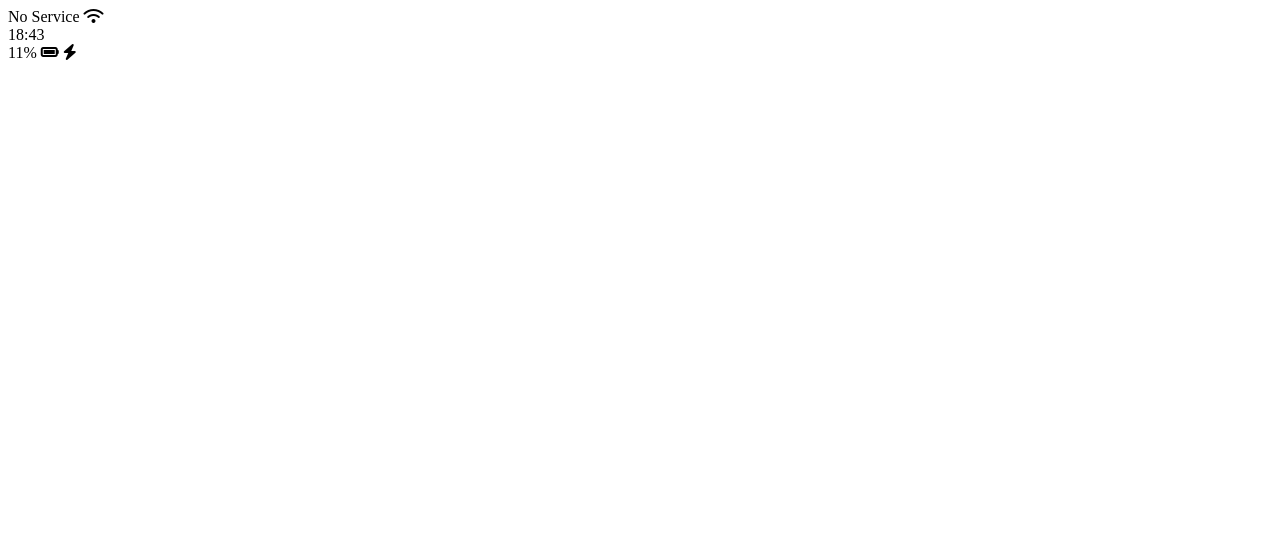
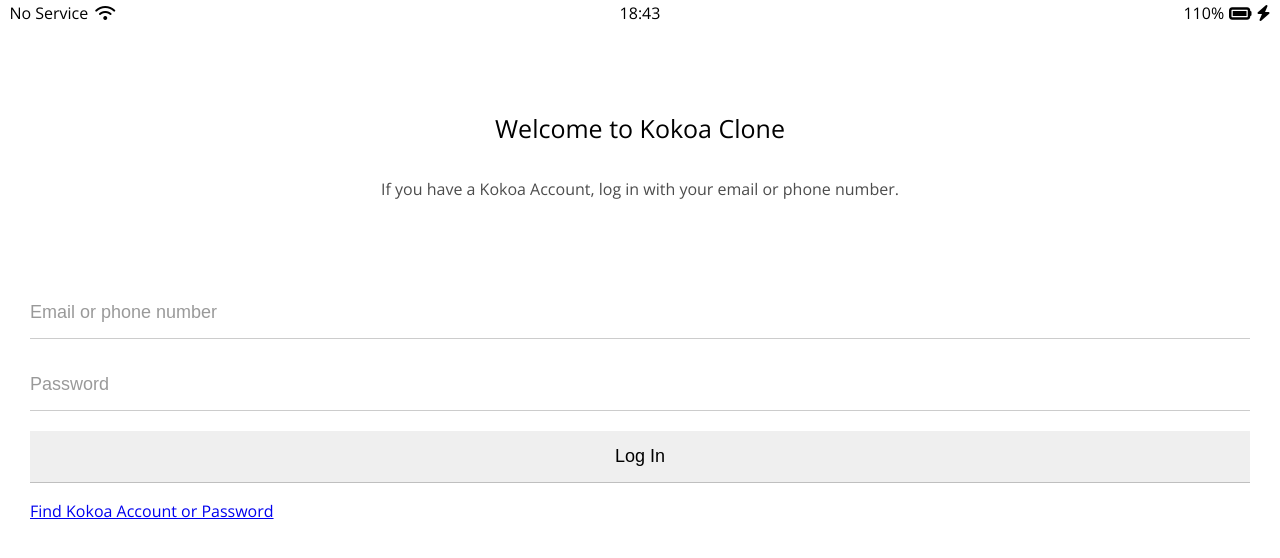
Before and after one commit to junghyuntaek/kokoa-clone-2021, a plain HTML site: page index.html in a window 1280 px wide. Drawn offline with nearby package versions, Linux system fonts and the light colour scheme.

Commit message:
make 02.png

```diff
--- /dev/null
+++ b/css/reset.css
@@ -0,0 +1,128 @@
+html,
+body,
+div,
+span,
+applet,
+object,
+iframe,
+h1,
+h2,
+h3,
+h4,
+h5,
+h6,
+p,
+blockquote,
+pre,
+a,
+abbr,
+acronym,
+address,
+big,
+cite,
+code,
+del,
+dfn,
+em,
+img,
+ins,
+kbd,
+q,
+s,
+samp,
+small,
+strike,
+strong,
+sub,
+sup,
+tt,
+var,
+b,
+u,
+i,
+center,
+dl,
+dt,
+dd,
+ol,
+ul,
+li,
+fieldset,
+form,
+label,
+legend,
+table,
+caption,
+tbody,
+tfoot,
+thead,
+tr,
+th,
+td,
+article,
+aside,
+canvas,
+details,
+embed,
+figure,
+figcaption,
+footer,
+header,
+hgroup,
+menu,
+nav,
+output,
+ruby,
+section,
+summary,
+time,
+mark,
+audio,
+video {
+  margin: 0;
+  padding: 0;
+  border: 0;
+  font-size: 100%;
+  font: inherit;
+  vertical-align: baseline;
+}
+/* HTML5 display-role reset for older browsers */
+article,
+aside,
+details,
+figcaption,
+figure,
+footer,
+header,
+hgroup,
+menu,
+nav,
+section {
+  display: block;
+}
+body {
+  line-height: 1;
+}
+ol,
+ul {
+  list-style: none;
+}
+blockquote,
+q {
+  quotes: none;
+}
+blockquote:before,
+blockquote:after,
+q:before,
+q:after {
+  content: "";
+  content: none;
+}
+table {
+  border-collapse: collapse;
+  border-spacing: 0;
+}
+
+input:focus {
+  outline: none;
+}
--- /dev/null
+++ b/css/status-bar.css
@@ -0,0 +1,23 @@
+.status-bar {
+  display: flex;
+  justify-content: center;
+  padding: 5px 3px;
+}
+.status-bar__column {
+  width: 33%;
+}
+.status-bar__column:first-child span {
+  margin-right: 3px;
+}
+.status-bar__column:nth-child(2) {
+  display: flex;
+  justify-content: center;
+}
+.status-bar__column:last-child {
+  display: flex;
+  justify-content: flex-end;
+  align-items: center;
+}
+.status-bar__column .fa-battery-full {
+  margin: 0px 5px;
+}
--- /dev/null
+++ b/css/styles.css
@@ -0,0 +1,47 @@
+@import url("https://fonts.googleapis.com/css2?family=Open+Sans:wght@400;600&display=swap");
+@import "reset.css";
+@import "variables.css";
+@import "status-bar.css";
+
+body {
+  font-family: "Open Sans", sans-serif;
+}
+
+.welcome-header {
+  margin: 90px 0;
+  text-align: center;
+  display: flex;
+  flex-direction: column;
+  align-items: center;
+}
+.welcome-header__title {
+  margin-bottom: 40px;
+  font-size: 25px;
+}
+.welcome-header__text {
+  width: 60%;
+  opacity: 0.7;
+}
+
+#login-form {
+  display: flex;
+  flex-direction: column;
+  margin: 0 30px;
+}
+
+#login-form input {
+  border: none;
+  padding: 15px 0;
+  margin-bottom: 20px;
+  font-size: 18px;
+  border-bottom: 1px solid rgba(0, 0, 0, 0.2);
+  transition: border-color 0.3s ease-in-out;
+}
+
+#login-form input::placeholder {
+  color: rgba(0, 0, 0, 0.4);
+}
+
+#login-form input:focus {
+  border-color: var(--yellow);
+}
--- /dev/null
+++ b/css/variables.css
@@ -0,0 +1,3 @@
+:root {
+  --yellow: #fae100;
+}
--- a/index.html
+++ b/index.html
@@ -1,13 +1,14 @@
 <!DOCTYPE html>
 <html lang="en">
 <head>
+  <link rel="stylesheet" href="css/styles.css">
   <meta charset="UTF-8">
   <meta http-equiv="X-UA-Compatible" content="IE=edge">
   <meta name="viewport" content="width=device-width, initial-scale=1.0">
-  <title>Welcome to Kokoa Talk</title>
+  <title>Welcome to Kokoa Clone</title>
 </head>
 <body>
-  <div id="status-bar">
+  <div class="status-bar">
     <div class="status-bar__column">
       <span>No Service</span>
       <i class="fas fa-wifi"></i>
@@ -16,11 +17,24 @@
       <span>18:43</span>
     </div>
     <div class="status-bar__column">
-      <span>11%</span>
-      <i class="fas fa-battery-full"></i>
+      <span>110%</span>
+      <i class="fas fa-battery-full fa-lg"></i>
       <i class="fas fa-bolt"></i>
     </div>
   </div>
+
+  <header class="welcome-header">
+    <h1 class="welcome-header__title">Welcome to Kokoa Clone</h1>
+    <p class="welcome-header__text">If you have a Kokoa Account, log in with your email or phone number.</p>
+  </header>
+
+  <form id="login-form">
+    <input type="text" placeholder="Email or phone number">
+    <input type="password" placeholder="Password">
+    <input type="submit" value="Log In">
+    <a href="#">Find Kokoa Account or Password</a>
+  </form>
+
   <script src="https://kit.fontawesome.com/6478f529f2.js" crossorigin="anonymous"></script>
 </body>
 </html>
```
